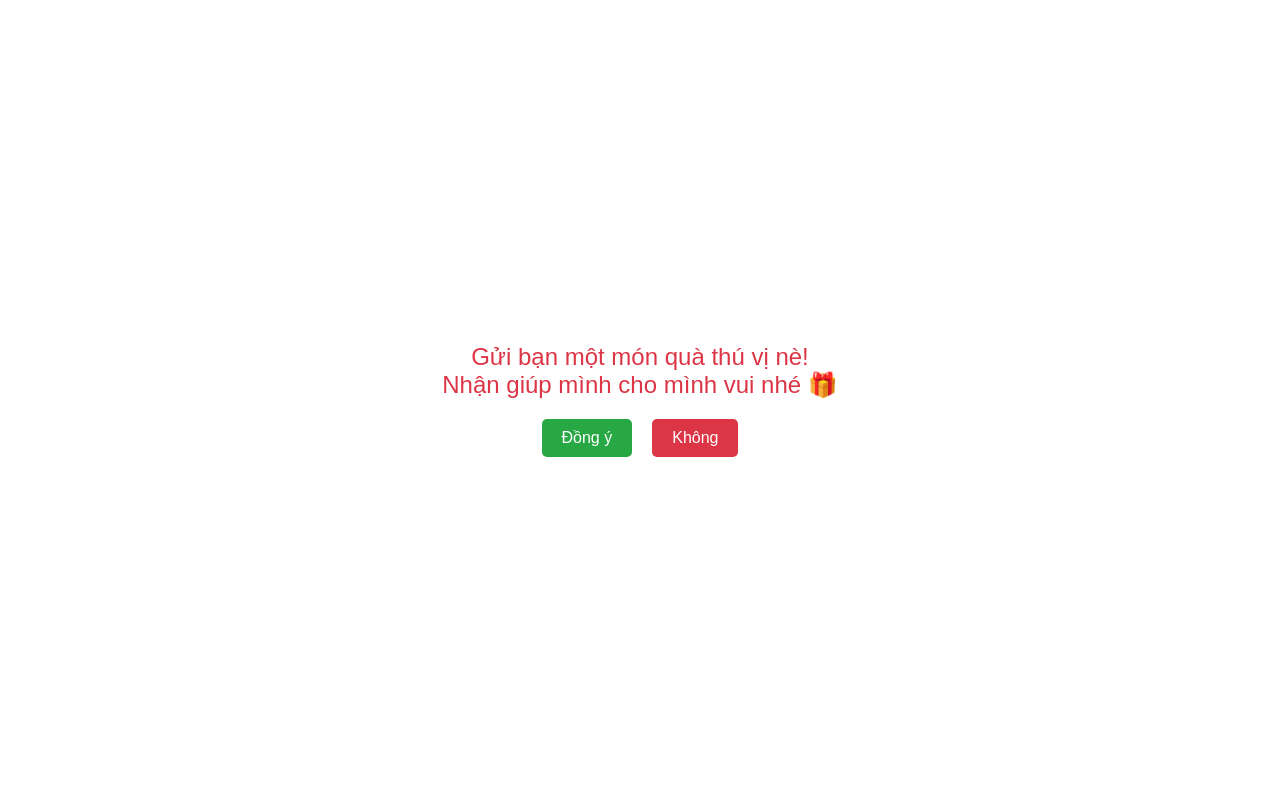
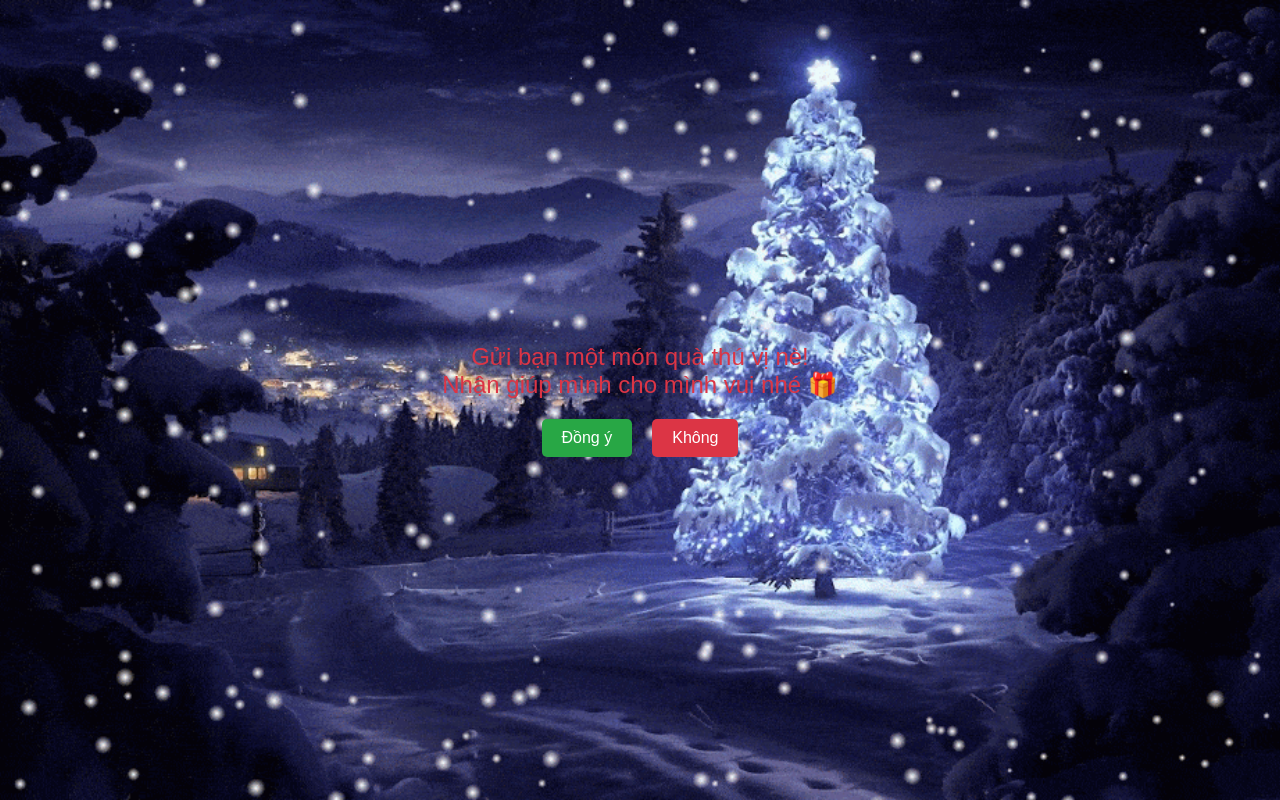
Before and after one commit to PVanHuy/Heart, a plain HTML site: page index.html in a window 1280 px wide. Drawn offline with Linux system fonts and the light colour scheme; the site is published under a folder, as on GitHub Pages, so addresses that start at the root find nothing.

Commit message:
Update index.html

```diff
--- a/index.html
+++ b/index.html
@@ -15,7 +15,7 @@
         background-color: #000;
         color: white;
         height: 100vh;
-        background: url("/noel.gif") center center no-repeat;
+        background: url("./noel.gif") center center no-repeat;
         background-size: cover; /* This makes the background image cover the entire screen */
         width: 100%;
       }
```
